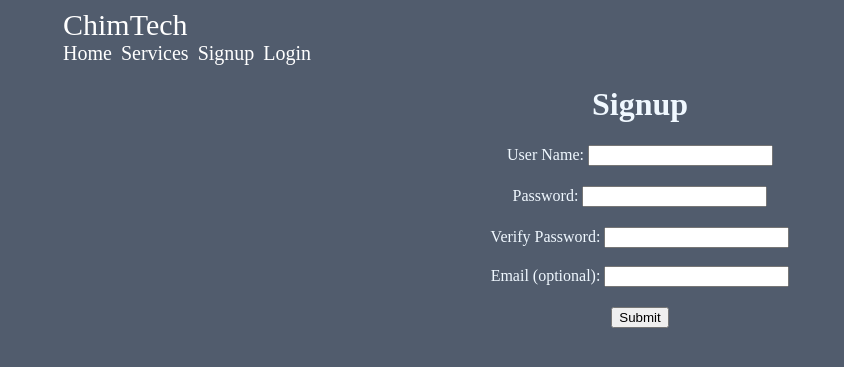
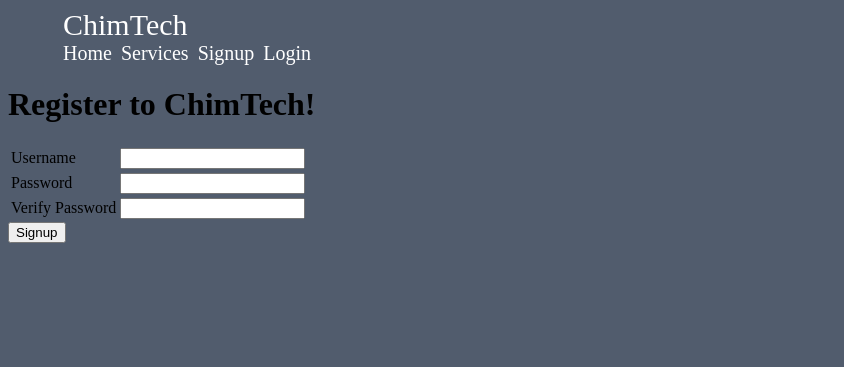
Before and after one commit to alexbrenneman/chimtech, a Flask app: page /signup in a window 1280 px wide. Shown: the top 367 px of the page, without its empty margins (0-844 px from the left). Run offline with Flask 2, Linux system fonts and the light colour scheme.

Commit message:
added database to signup. working on login.

```diff
--- a/main.py
+++ b/main.py
@@ -1,81 +1,90 @@
-from flask import Flask, request, redirect, render_template, session
+from flask import Flask, flash, redirect, render_template, request, session
+from flask_sqlalchemy import SQLAlchemy
+
 
 
 app = Flask (__name__)
 app.config['DEBUG'] = True
-
-
-
+app.config['SQLALCHEMY_DATABASE_URI'] = 'mysql+pymysql://chimtech:chimtech@localhost:8889/chimtech'
+app.config['SQLALCHEMY_ECHO'] = True
+db = SQLAlchemy(app)
+app.secret_key = 'f8wv3w2f>v9j4sEuhcNYydAGMzzZJgkGgyHE9gUqaJcCk^f*^o7fQyBT%XtTvcYM'
 
 
 
 @app.route("/")
-def home():
+def index():
     return render_template("index.html")
 
-@app.route("/signup")
-def index():
 
-    return render_template('signup.html')
+class User(db.Model):
+    id = db.Column(db.Integer, primary_key=True)
+    username = db.Column(db.String(120), unique=True)
+    password = db.Column(db.String(120))
 
-def length(parameter):
-    if len(parameter)> 2 and len(parameter)<21:
-        return True
-    else:
-        return False
 
-def symbol(parameter):
-    if parameter.count("@") == 1 and parameter.count(".") ==1 :
-        return True
-    else:
-        return False
 
-# Check for spaces in function, returning True if there are no spaces
-def no_space(parameter):
-    if parameter.count(" ") == 0:
-        return True
-    else:
-        return False
+@app.route('/signup', methods=['POST', 'GET'])
+def signup():
+    valid_username  = ''
+    valid_password = ''
+    username = ''
 
-@app.route("/login")
-def login():
-    return render_template('login.html')
 
-@app.route("/service")
-def service():
-    return render_template('service.html')
+    if request.method == 'POST':
+        username = request.form['username']
+        password = request.form['password']
+        verify = request.form['verify']
 
-@app.route('/validation', methods=['POST'])
-def validation():
 
-    username = request.form['username']
-    password = request.form['password']
-    verifypassword = request.form['verifypassword']
-    email = request.form['email']
+        existing_user = User.query.filter_by(username=username).first()
+        if not existing_user:
 
-    if length(username) and no_space(username):
-        valid_username = ""
-    else:
-        valid_username = "Not a valid username"
+            if len(username) < 4:
+                valid_username = "Not a valid username"
 
-    if length(password) and no_space(password) and password == verifypassword:
-        valid_password = ""
-    else:
-        valid_password = "Not a valid password"
+            if len(password) < 4 or password != verify:
+                valid_password = "Not a valid password"
 
-    if length(email) and symbol(email) and no_space(email) or email == "":
-        valid_email = ""
-    else:
-        valid_email = "Not a valid email"
+            if valid_username=="" and valid_password=="":
+                new_user = User(username = username, password = password)
+                db.session.add(new_user)
+                db.session.commit()
+                session['username'] = username
+                return redirect('/welcome')
 
-    if valid_username=="" and valid_password=="" and valid_email=="":
-        return redirect('/welcome?username='+username)
-    else:
-        return render_template(("index.html"),username=username, email=email, valid_username=valid_username, valid_password=valid_password, valid_email = valid_email)
+        else:
+            valid_username = 'Duplicate user'
+
+    return render_template('signup.html', valid_username=valid_username, username=username , valid_password=valid_password)
+
 
 @app.route('/welcome')
 def welcome():
     username=request.args.get('username')
     return render_template(('welcome.html'),username = username)
 
-app.run()
+@app.route('/login', methods= (['GET','POST']))
+def login():
+    valid_username  = ''
+    valid_password = ''
+    username = ''
+    if request.method == 'POST':
+        username = request.form['username']
+        password = request.form['password']
+        user = User.query.filter_by(username=username).first()
+        if user and user.password == password:
+            session['username'] = username
+            return redirect('/welcome')
+        if not user:
+            valid_username = "Not a valid username"
+        if user and not user.password == password:
+            valid_password = "Not a valid password"
+
+
+            return render_template('login.html', valid_username=valid_username, username=username , valid_password=valid_password)
+
+
+
+if __name__ == '__main__':
+    app.run()
--- a/static/css/main.css
+++ b/static/css/main.css
@@ -184,3 +184,8 @@ body{
     text-align: center;
     color: aliceblue;
 }
+
+#welcome-h1{
+  text-align: center;
+  color: aliceblue;
+}
--- a/templates/login.html
+++ b/templates/login.html
@@ -2,7 +2,7 @@
 {% block content %}
 <body>
     <h1 id="login-h1">Login</h1>
-        <form action ="/validation" method = "POST" id="login-form">
+        <form>
 
             <label for = "username">User Name: </label>
             <input id = "login-username" type = "text" name = "username" value="" />
--- a/templates/signup.html
+++ b/templates/signup.html
@@ -1,27 +1,28 @@
 {% extends "base.html" %}
 
-    <body>
-        {% block content %}
-        <h1 id="signup-h1"> Signup </h1>
-        <form action ="/validation" method = "POST" id="signup-form" >
-
-            <label for = "username">User Name: </label>
-            <input id = "username" type = "text" name = "username" value="{{username}}" />
-            <p style="color:red"> {{valid_username}}</p>
-
-            <label for = "password">Password: </label>
-            <input id = "password" type = "password" name = "password" />
-            <p style="color:red"> {{valid_password}}</p>
-
-            <label for = "verify_password">Verify Password: </label>
-            <input id = "verify_password" type = "password" name = "verifypassword" /><br><br>
-
-            <label for = "email">Email (optional): </label>
-            <input id = "email" type = "text" name = "email" value="{{email}}" />
-            <p style="color:red"> {{valid_email}}</p>
-
-            <input type = "submit" value ="Submit"/>
-        </form>
-        {% endblock %}
-    </body>
-</html>
+{% block content %}
+<h1>Register to ChimTech!</h1>
+<form  method="post">
+    <table>
+        <tr>
+            <td><label for="username">Username</label></td>
+            <td>
+                <input name="username" type="username" value="{{username}}" ><span style="color: #ff0000">{{valid_username}}</span>
+            </td>
+        </tr>
+        <tr>
+            <td><label for="password">Password</label></td>
+            <td>
+                <input name="password" type="password"><span style="color: #ff0000">{{valid_password}}</span>
+            </td>
+        </tr>
+        <tr>
+            <td><label for="verify">Verify Password</label></td>
+            <td>
+                <input name="verify" type="password"><span style="color: #ff0000">{{valid_password}}</span>
+            </td>
+        </tr>
+    </table>
+    <input class="button" type="submit" value="Signup">
+</form>
+{% endblock %}
--- a/templates/welcome.html
+++ b/templates/welcome.html
@@ -2,7 +2,7 @@
     <body>
 
         {% block content %}
-        <h2> Welcome, {{username}}!</h2>
+        <h1 id="welcome-h1"> Welcome, {{username}}!</h1>
         {% endblock %}
     </body>
 </html>
```
Also changed, not shown: 2 other files.
